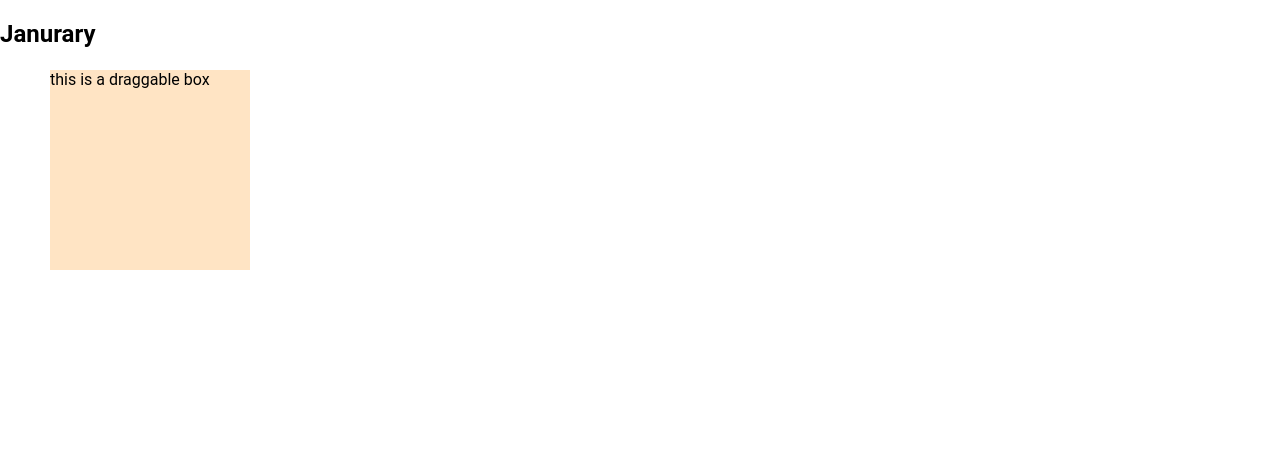
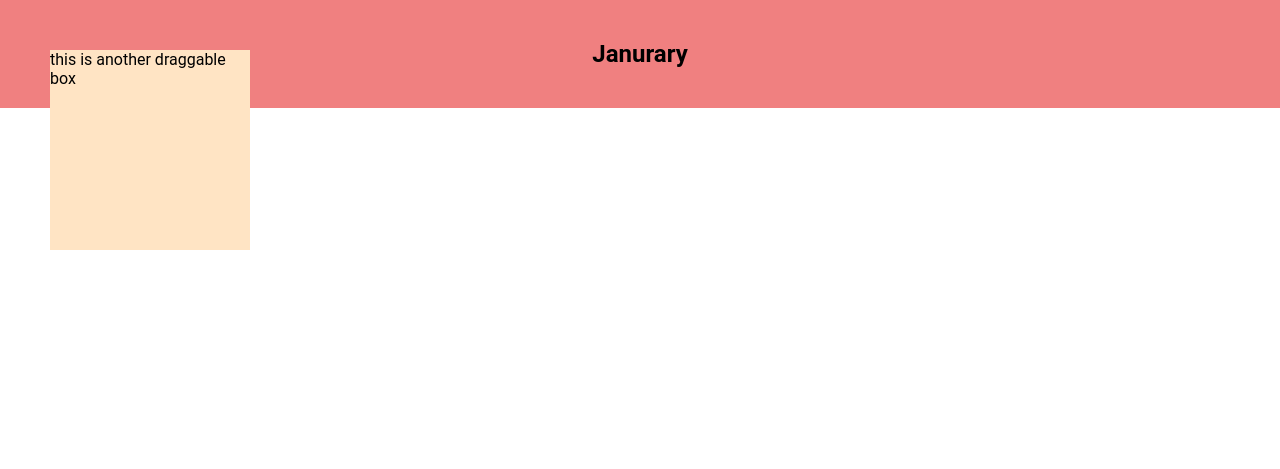
Before and after one commit to aniruddhajoshi876/mcwics-2026, a Flask app: template prompt-pages/apps/web/src/pages/templates/personalised.html in a window 1280 px wide. Shown: the top 469 px of the page. After the commit the page ends 250 px from the top, so only its background shows below. Run offline with Flask 3, Linux system fonts and the light colour scheme; the template is opened without the code that fills it, so the values that code supplies are empty.

Commit message:
added another div

```diff
--- a/prompt-pages/apps/web/src/pages/templates/personalised.html
+++ b/prompt-pages/apps/web/src/pages/templates/personalised.html
@@ -9,7 +9,9 @@
 </head>
 <body ondragover="drag_over(event)" ondrop="drop(event)">
     <div id="box1" class="box" draggable="true" ondragstart="drag_start(event)">this is a draggable box</div>
-    <div id="header">
+    <div id="box2" class="box" draggable="true" ondragstart="drag_start(event)">this is another draggable box</div>
+
+    <div class="header">
         <h2>Janurary</h2>
     </div>
 </body>
--- a/prompt-pages/apps/web/src/scripts/personalscript.js
+++ b/prompt-pages/apps/web/src/scripts/personalscript.js
@@ -1,20 +1,21 @@
 
 function drag_start(event) {
-    var style = window.getComputedStyle(event.target, null);
+    var style = window.getComputedStyle(event.target, null); // gets all styles of element being dragged
     var str = (parseInt(style.getPropertyValue("left")) - event.clientX) + ',' + (parseInt(style.getPropertyValue("top")) - event.clientY) + ',' + event.target.id;
-    event.dataTransfer.setData("text/plain", str);
+    event.dataTransfer.setData("text/plain", str); // saves as a string
+    // index 0 -> horz. offset; 1 -> vertical offset, 2 -> event ID
 }
 
 function drop(event) {
     var offset = event.dataTransfer.getData("text/plain").split(',');
     var dm = document.getElementById(offset[2]);
-    dm.style.left = (event.clientX + parseInt(offset[0], 10)) + 'px';
+    dm.style.left = (event.clientX + parseInt(offset[0], 10)) + 'px'; // finds new location
     dm.style.top = (event.clientY + parseInt(offset[1], 10)) + 'px';
     event.preventDefault();
     return false;
 }
 
 function drag_over(event) {
-    event.preventDefault();
+    event.preventDefault(); // allows element to recieve drops
     return false;
 }
--- a/prompt-pages/apps/web/src/styles/personalstyles.css
+++ b/prompt-pages/apps/web/src/styles/personalstyles.css
@@ -21,10 +21,9 @@ html, body {
 }
 
 .header {
+    background: lightcoral;
+    display: flex;
+    justify-content: center;
+    align-items: center;
     padding: 20px;
 }
-
-.h2 {
-    display: flex;
-    justify-content: center;
-}
```
